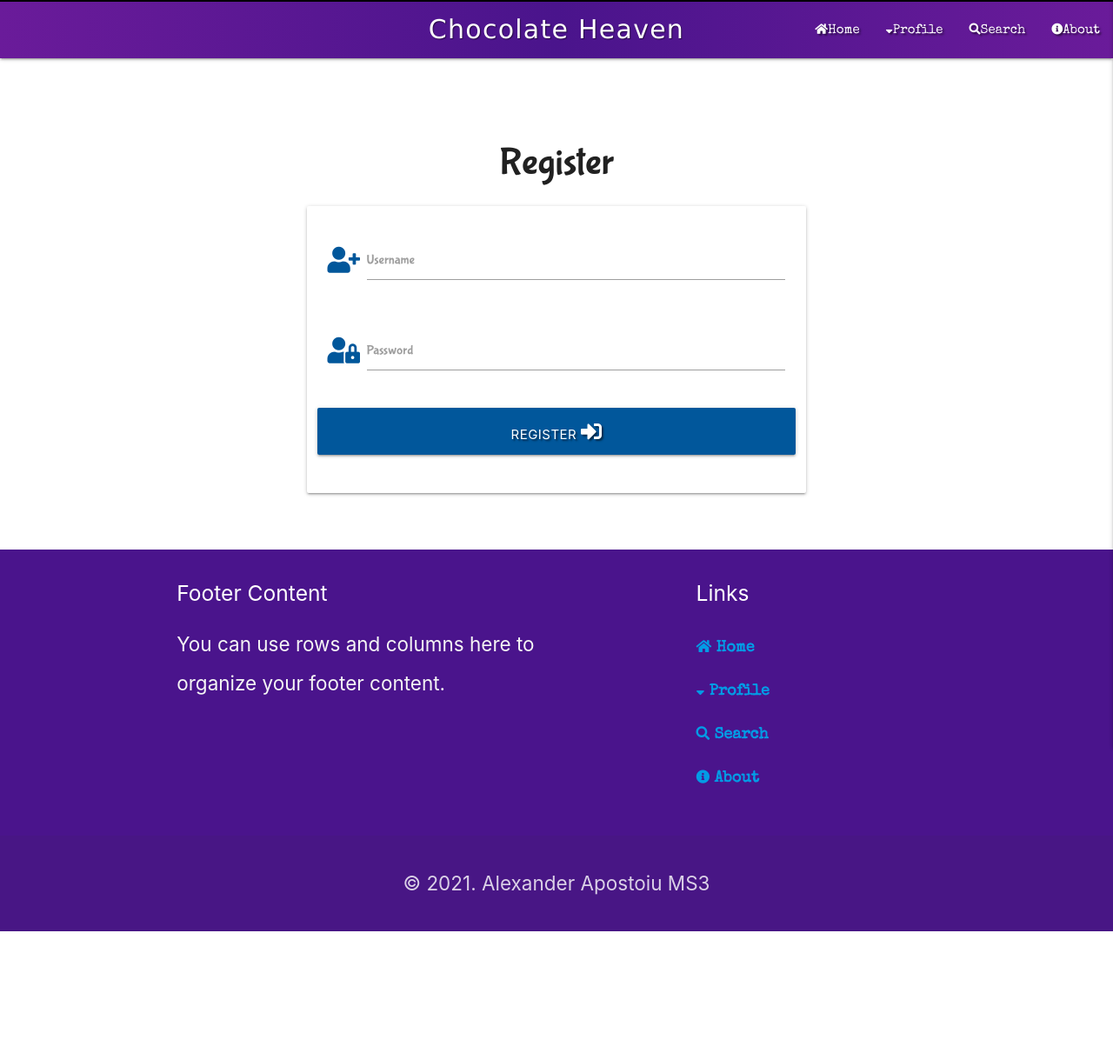
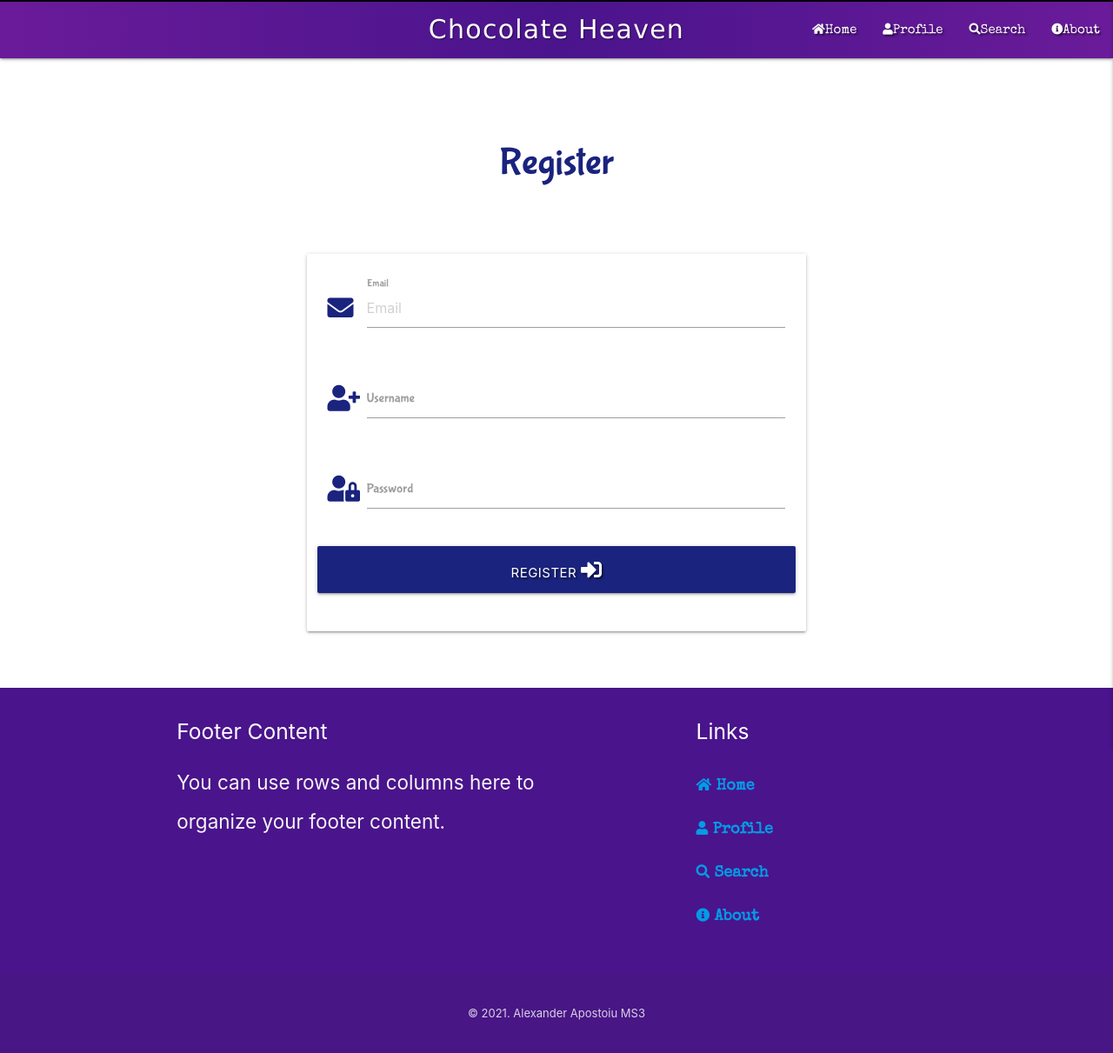
Before and after one commit to morphy80/Chocolate-Heaven, a Flask app: page /register in a window 1280 px wide. Shown: the whole page at 87% size. Before the commit the page ends 1071 px from the top, so only its background shows below. Run offline with Flask 2, Linux system fonts and the light colour scheme; some libraries are stand-ins or nearby versions; some web fonts are replaced.

Commit message:
added register functionality

```diff
--- a/app.py
+++ b/app.py
@@ -27,6 +27,26 @@ def get_recipes():
 
 @app.route("/register", methods=["GET", "POST"])
 def register():
+    if request.method == "POST":
+        # check if username already exists in db
+        existing_user = mongo.db.users.find_one(
+            {"username": request.form.get("username").lower()})
+
+        # Check first if user already exists
+        if existing_user:
+            flash("Username already exists! Please try again.")
+            return redirect(url_for("register"))
+
+        register = {
+            "email": request.form.get("email").lower(),
+            "username": request.form.get("username").lower(),
+            "password": generate_password_hash(request.form.get("password"))
+        }
+        mongo.db.users.insert_one(register)
+
+        # put the new user into 'session' cookie
+        session["user"] = request.form.get("username").lower()
+        flash("Registration Successful!")
     return render_template("register.html")
 
 
--- a/static/css/style.css
+++ b/static/css/style.css
@@ -13,6 +13,7 @@ font-family: 'Special Elite', cursive; */
     --purpleDarken4: 74, 20, 140; /* #4A148C */
     --purpleAccent3: 213, 0, 249; /* #D500F9  */
     --purpleLighten1: 171, 71, 188; /* #AB47BC  */
+    --indigoDarken4:26, 35, 126; /*1A237E */
     --orangeLighten2: 255, 183, 77; /* #FFB74D  */
     --black: 0, 0, 0; /* #000000 */
     --grey: 158, 158, 158; /* #9E9E9E */
@@ -63,6 +64,10 @@ body {
     background-size: cover;
 }
 
+main {
+    flex: 1 0 auto;
+}
+
 .text-shadow {
     text-shadow: 2px 2px 2px rgba(0, 0, 0, 0.5);
 }
@@ -111,10 +116,18 @@ nav .brand-logo {
     flex-direction: column;
 } */
 
-.container-register {
+/* ---- Forms ---- */
+.container-register,
+.container-login,
+h3 {
+    color: rgb(var(--indigoDarken4));
     font-family: 'Bubblegum Sans', cursive;
     margin-top: 164px;
     margin-bottom: 50px;
+}
+
+.flashes p {
+    line-height: 2;
 }
 
 /*----- Footer -----*/
--- a/templates/base.html
+++ b/templates/base.html
@@ -24,7 +24,7 @@
                 <a href="#" data-target="mobile-demo" class="sidenav-trigger right"><i class="fas fa-bars"></i></a>
                 <ul class="right hide-on-med-and-down font-special">
                     <li><a href="{{ url_for('get_recipes') }}"><i class="fas fa-home fa-sm"></i>Home</a></li>
-                    <li><a href="#" class="dropdown-trigger" data-target="dropdown-main"><i class="fas fa-sort-down fa-sm"></i>Profile</a>
+                    <li><a href="#" class="dropdown-trigger" data-target="dropdown-main"><i class="fas fa-user fa-sm"></i>Profile</a>
                         <ul id="dropdown-main" class="dropdown-content">
                             <li><a href="#">Log In</a></li>
                             <li><a href="#">Log Out</a></li>
@@ -60,10 +60,12 @@
     </header>
 
     <!---CONTENT-->
+    <main>
         <div class="container">
             {% block content %}
             {% endblock %}
         </div>
+    </main>
 
     <!---FOOTER-->
     <footer class="page-footer purple darken-4">
@@ -76,17 +78,21 @@
                 <div class="col l4 offset-l2 s12">
                     <h5 class="white-text">Links</h5>
                     <ul>
-                        <li><a href="{{ url_for('get_recipes') }}" class="bold font-special font-lg"><i class="fas fa-home fa-sm"></i> Home</a></li>
-                        <li><a href="#" class="dropdown-trigger bold font-special font-lg" data-target="dropdown"><i class="fas fa-sort-down fa-sm"></i> Profile</a></li>
-                        <li><a href="#" class="bold font-special font-lg"><i class="fas fa-search fa-sm"></i> Search</a></li>
-                        <li><a href="#" class="bold font-special font-lg"><i class="fas fa-info-circle fa-sm"></i> About</a></li>
+                        <li><a href="{{ url_for('get_recipes') }}" class="bold font-special font-lg">
+                            <i class="fas fa-home fa-sm"></i> Home</a></li>
+                        <li><a href="#" class="dropdown-trigger bold font-special font-lg" data-target="dropdown">
+                            <i class="fas fa-user fa-sm"></i> Profile</a></li>
+                        <li><a href="#" class="bold font-special font-lg">
+                            <i class="fas fa-search fa-sm"></i> Search</a></li>
+                        <li><a href="#" class="bold font-special font-lg">
+                            <i class="fas fa-info-circle fa-sm"></i> About</a></li>
                     </ul>
                 </div>
             </div>
         </div>
         <div class="footer-copyright">
             <div class="container center">
-                <p class="text-center">© 2021. Alexander Apostoiu MS3</p>
+                <p class="text-center font-sm">© 2021. Alexander Apostoiu MS3</p>
             </div>
         </div>
     </footer>
--- a/templates/register.html
+++ b/templates/register.html
@@ -3,36 +3,56 @@
 <div class="container-register">
 
     <h3 class="center-align">Register</h3>
-
+    <br>
     <div class="row">
         <form class="col s12 m8 offset-m2" method="POST" action="{{ url_for('register') }}">
             <div class="card-panel">
+                <!-- email -->
+                <div class="row">
+                    <div class="input-field col s12">
+                        <i class="fas fa-envelope prefix indigo-text text-darken-4"></i>
+                        <input id="email" name="email" type="email" placeholder="Email"
+                            autocomplete="off" class="validate" required>
+                        <label for="email">Email</label>
+                    </div>
+                </div>
                 <!-- username -->
                 <div class="row">
 					<div class="input-field col s12">
-						<i class="fas fa-user-plus prefix light-blue-text text-darken-4"></i>
-						<input id="username" name="username" type="text" class="validate">
+						<i class="fas fa-user-plus prefix indigo-text text-darken-4"></i>
+						<input id="username" name="username" type="text" minlength="4"
+                            maxlength="15" pattern="^[a-zA-Z0-9]{4,15}$" class="validate" required>
 						<label for="username">Username</label>
 					</div>
                 </div>
                 <!-- passowrd -->
                 <div class="row">
                     <div class="input-field col s12">
-						<i class="fas fa-user-lock prefix light-blue-text text-darken-4"></i>
-                        <input id="password" name="password" type="password" class="validate">
+						<i class="fas fa-user-lock fa-sm prefix indigo-text text-darken-4"></i>
+                        <input id="password" name="password" type="password" minlength="5"
+                            maxlength="15" pattern="^[a-zA-Z0-9]{5,15}$" autocomplete="off" class="validate" required>
                         <label for="password">Password</label>
                     </div>
                 </div>
+                <!-- flash messages -->
+                {% with messages = get_flashed_messages() %}
+                    {% if messages %}
+                        {% for message in messages %}
+                            <p class="purple-text text-accent-3">{{ message }}</p>
+                        {% endfor %}
+                    {% endif %}
+                {% endwith %}
                 <!-- register -->
                 <div class="row">
-                    <button type="submit" class="col s12 btn-large light-blue darken-4 text-shadow">
-                        Register <i class="fas fa-sign-in-alt"></i>
+                    <button type="submit" class="col s12 btn-large indigo darken-4 text-shadow">
+                        Register <i class="fas fa-sign-in-alt fa-sm"></i>
                     </button>
                 </div>
             </div>
         </form>
     </div>
 
+
 </div>
 
 {% endblock %}
```
